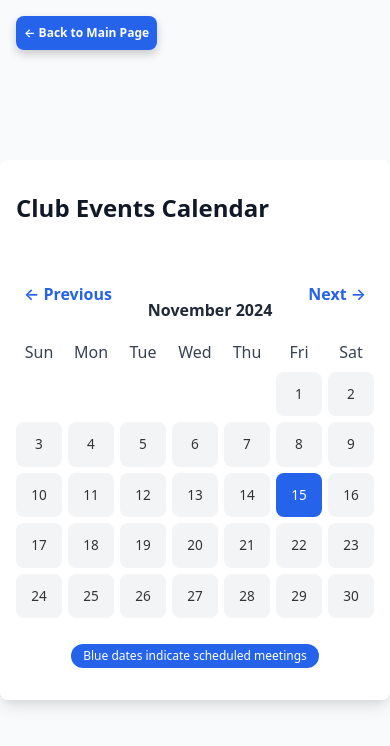
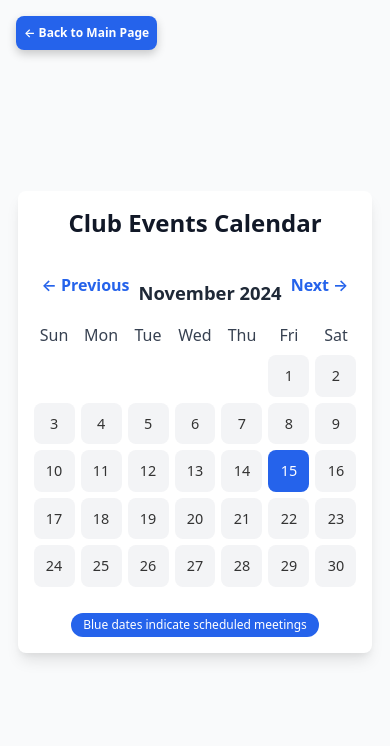
Before and after one commit to Wavvess/Hse-Ping-Pong, a plain HTML site: page calendar.html in a window 390 px wide. Drawn offline with nearby package versions, Linux system fonts and the light colour scheme.

Commit message:
update calendar responsiveness and correct index.html buttons

```diff
--- a/calendar.html
+++ b/calendar.html
@@ -188,6 +188,13 @@
 /* Tablet screens and below (max-width: 768px) */
 @media (max-width: 768px) {
   /* Stretch Calendar Container */
+
+  .w-full.max-w-3xl {
+    margin-left: 1.5rem !important;
+    margin-right: 1.5rem !important;
+    box-sizing: border-box; /* Ensures padding doesn’t make the container too wide */
+  }
+
   .w-full.max-w-3xl {
     width: 100%;
     padding: 1rem;
@@ -246,15 +253,29 @@
 /* Base Styling (No changes to the original styling) */
 
 /* Mobile screens (max-width: 480px) */
-@media (max-width: 480px) {
-  /* Calendar Container: Increase padding and space */
+@media (max-width: 520px) {
+  /* Flex Container Adjustments */
+
   .w-full.max-w-3xl {
-    width: 100%;
-    padding: 2rem 1rem; /* More padding for better vertical space */
-    margin-top: 1rem; /* Add some top margin */
+    margin-left: 1.1rem !important;
+    margin-right: 1.1rem !important;
+    box-sizing: border-box;
   }
 
-  /* Back Button: Reposition to the top */
+  .flex.justify-between.items-center.mb-6 {
+    justify-content: center; /* Center-align the header */
+    flex-direction: column; /* Stack items vertically */
+    gap: 1rem; /* Add spacing between items if needed */
+  }
+
+  /* Center Header */
+  h1 {
+    font-size: 1.5rem; /* Adjust font size as needed */
+    text-align: center;
+    margin: 0; /* Remove extra margin */
+  }
+
+  /* Move Back Button to top */
   .back-button {
     position: fixed;
     top: 1rem;
@@ -266,47 +287,13 @@
     z-index: 10;
     border-radius: 8px;
     box-shadow: 0 4px 10px rgba(0, 0, 0, 0.2);
-    transition: background 0.3s;
   }
 
-  .back-button:hover {
-    background-color: #1d4ed8;
-    scale: 1.05;
-  }
-
-  /* Header and Month-Year */
-  h1 {
-    font-size: 1.25rem;
-    margin-bottom: 1rem;
-    text-align: center; /* Center the title for a balanced look */
-  }
-
+  /* Adjust Month-Year Font Size */
   #month-year {
-    font-size: 1rem;
-    margin-top: 2rem; /* Space from fixed back button */
-  }
-
-  /* Grid Layout: Adjust cell spacing and size */
-  .grid-cols-7 {
-    gap: 6px;
-  }
-
-  /* Day Styles */
-  .day {
-    padding: 12px;
-    font-size: 0.85rem;
-    width: 100%;
-  }
-
-  /* Popup Box */
-  .popup-box {
-    width: 90%;
-    max-width: 260px;
-    padding: 1rem;
-    font-size: 0.9rem;
-    box-shadow: 0 6px 20px rgba(0, 0, 0, 0.1);
-    left: 50%;
-    transform: translateX(-50%) translateY(20px); /* Centered below date */
+    font-size: 1.15rem;
+    text-align: center;
+    margin-top: 1rem; /* Adjust spacing */
   }
 }
 
```
Also changed, not shown: index.html (+4 -5 lines).
